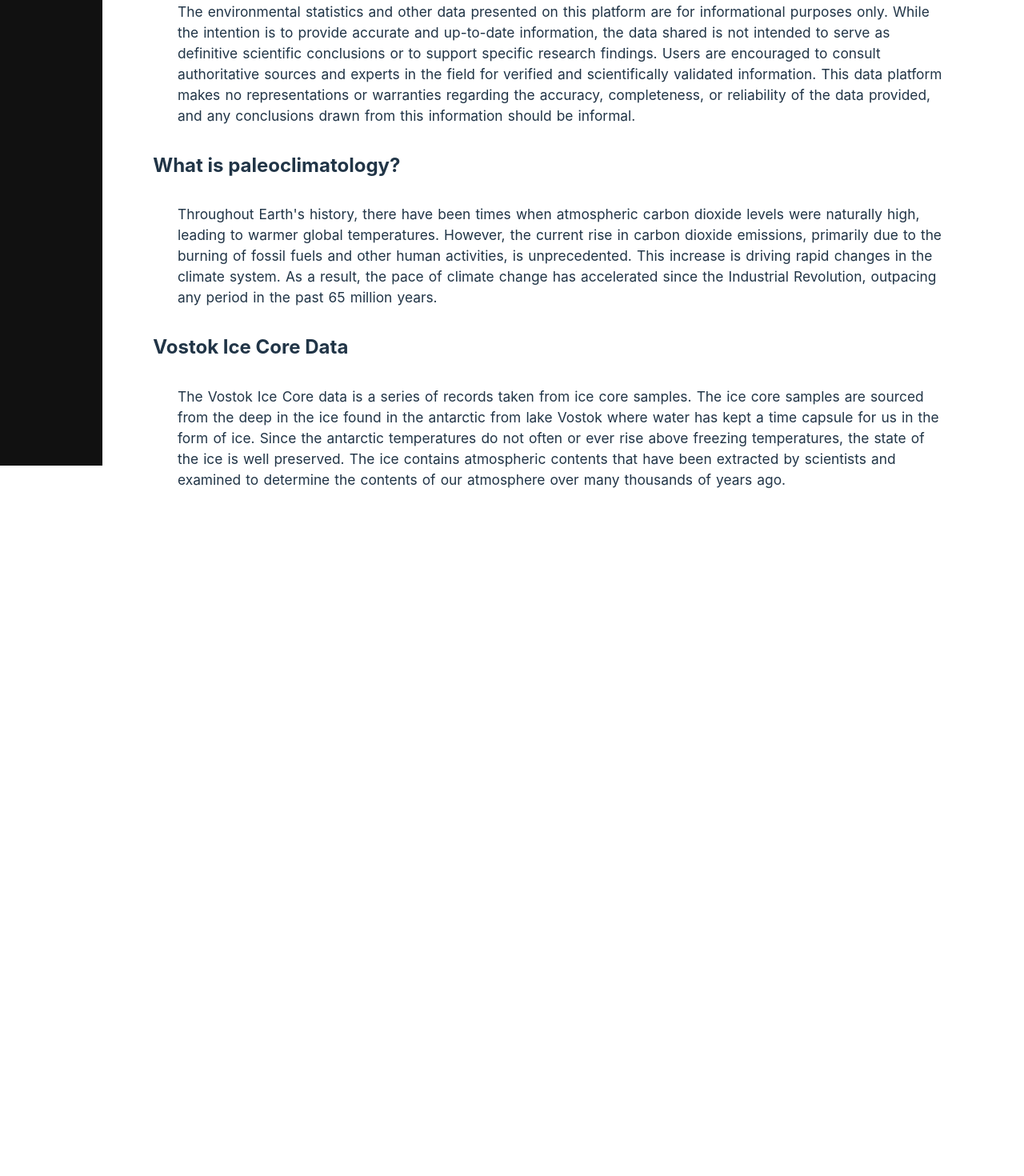
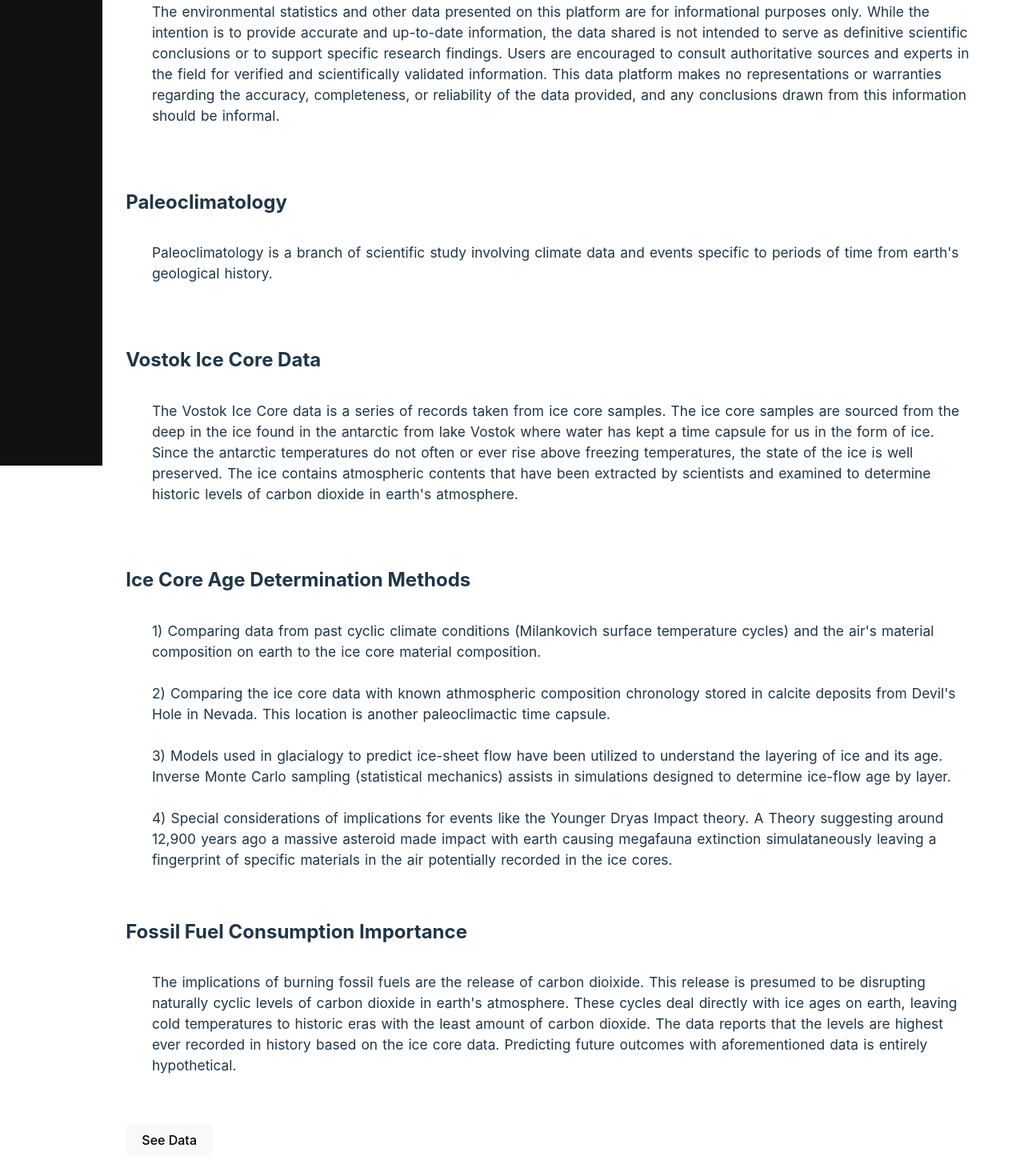
Before and after one commit to havenf/ReactD3MobileDataNarrative, a React (Vite) app: page / in a window 1280 px wide. Shown: the part 218-1688 px from the top of the page at 80% size. Before the commit the page ends 895 px from the top, so only its background shows below. Built offline with nearby package versions, Linux system fonts and the light colour scheme.

Commit message:
Verbiage added, Styling decisions to fit data content

```diff
--- a/src/App.css
+++ b/src/App.css
@@ -18,7 +18,7 @@
   text-decoration: none;
   font-size: 14pt;
   padding: 5% 0px;
-  margin: 0px 8%;
+  margin: 10% 8%;
   display: block;
   position: relative;
   opacity: 0.85;
@@ -46,9 +46,9 @@
 
 @media (max-width: 980px){
   #nav{
-    width: 30%;
+    width: 25%;
   }
   #root{
-    padding-left: 30%;
+    padding-left: 25%;
   }
 }
--- a/src/Pages/DataPage.jsx
+++ b/src/Pages/DataPage.jsx
@@ -56,7 +56,7 @@ function DataPage() {
 
         // Y axis: scale for the range of values
         const y = d3.scaleLinear()
-          .domain([0, d3.max(data, d => d3.max(keys, key => d[key])) * 2.3])
+          .domain([0, d3.max(data, d => d3.max(keys, key => d[key])) * 2.35])
           .range([height, 0]);
 
         newSvg.append('g')
@@ -253,6 +253,7 @@ function DataPage() {
     <section>
       <h2>Fossil Fuel and CO2 Data</h2>
       <div id="dataviz" ref={svgRef}></div>
+      <h2>Vostok Ice Core Data</h2>
       <div id="dataviz2" ref={svgRef2}></div>
     </section>
   );
--- a/src/Pages/HomePage.jsx
+++ b/src/Pages/HomePage.jsx
@@ -1,5 +1,6 @@
 import React, { useEffect } from "react";
 import { observer } from "mobx-react-lite";
+import { Link } from "react-router-dom";
 
 
 function HomePage() {
@@ -17,24 +18,42 @@ function HomePage() {
           consult authoritative sources and experts in the field for verified and scientifically validated information.
           This data platform makes no representations or warranties regarding the accuracy, completeness, or reliability of
           the data provided, and any conclusions drawn from this information should be informal.
-        </p>
-        <h2>What is paleoclimatology?</h2>
+        </p><br />
+        <h2>Paleoclimatology</h2>
         <p>
-        Throughout Earth's history, there have been times when atmospheric carbon dioxide levels were naturally high, leading
-        to warmer global temperatures. However, the current rise in carbon dioxide emissions, primarily due to the burning
-        of fossil fuels and other human activities, is unprecedented. This increase is driving rapid changes in the climate
-        system. As a result, the pace of climate change has accelerated since the Industrial Revolution, outpacing any period
-        in the past 65 million years.
-        </p>
+          Paleoclimatology is a branch of scientific study involving climate data and events specific to periods of time from earth's
+          geological history.
+        </p><br />
         <h2>Vostok Ice Core Data</h2>
         <p>
           The Vostok Ice Core data is a series of records taken from ice core samples. The ice core
           samples are sourced from the deep in the ice found in the antarctic from lake Vostok where water has kept
           a time capsule for us in the form of ice. Since the antarctic temperatures do not often or ever rise above
           freezing temperatures, the state of the ice is well preserved. The ice contains atmospheric contents that
-          have been extracted by scientists and examined to determine the contents of our atmosphere over many thousands
-          of years ago.
+          have been extracted by scientists and examined to determine historic levels of carbon dioxide in earth's atmosphere.
+        </p><br />
+        <h2>Ice Core Age Determination Methods</h2>
+        <p>
+          1) Comparing data from past cyclic climate conditions (Milankovich surface temperature cycles) and the air's
+          material composition on earth to the ice core material composition.  <br /><br />
+          2) Comparing the ice core data with known athmospheric composition chronology stored in calcite deposits from Devil's
+          Hole in Nevada. This location is another paleoclimactic time capsule. <br /><br />
+          3) Models used in glacialogy to predict ice-sheet flow have been utilized to understand the layering of ice and
+          its age. Inverse Monte Carlo sampling (statistical mechanics) assists in simulations designed to determine
+          ice-flow age by layer. <br /><br />
+          4) Special considerations of implications for events like the Younger Dryas Impact theory. A Theory suggesting
+          around 12,900 years ago a massive asteroid made impact with earth causing megafauna extinction simulataneously
+          leaving a fingerprint of specific materials in the air potentially recorded in the ice cores. <br /><br />
         </p>
+        <h2>Fossil Fuel Consumption Importance</h2>
+        <p>
+          The implications of burning fossil fuels are the release of carbon dioixide. This release is presumed to be
+          disrupting naturally cyclic levels of carbon dioxide in earth's atmosphere. These cycles deal directly with
+          ice ages on earth, leaving cold temperatures to historic eras with the least amount of carbon dioxide.
+          The data reports that the levels are highest ever recorded in history based on the ice core
+          data. Predicting future outcomes with aforementioned data is entirely hypothetical. <br /><br />
+        </p>
+        <Link to={'data'}><button>See Data</button></Link>
     </section>
   )
 }
--- a/src/index.css
+++ b/src/index.css
@@ -51,7 +51,7 @@ button:focus-visible {
 }
 
 section{
-  margin: 5% 5%;
+  margin: 5% 2%;
 }
 
 p {
```
